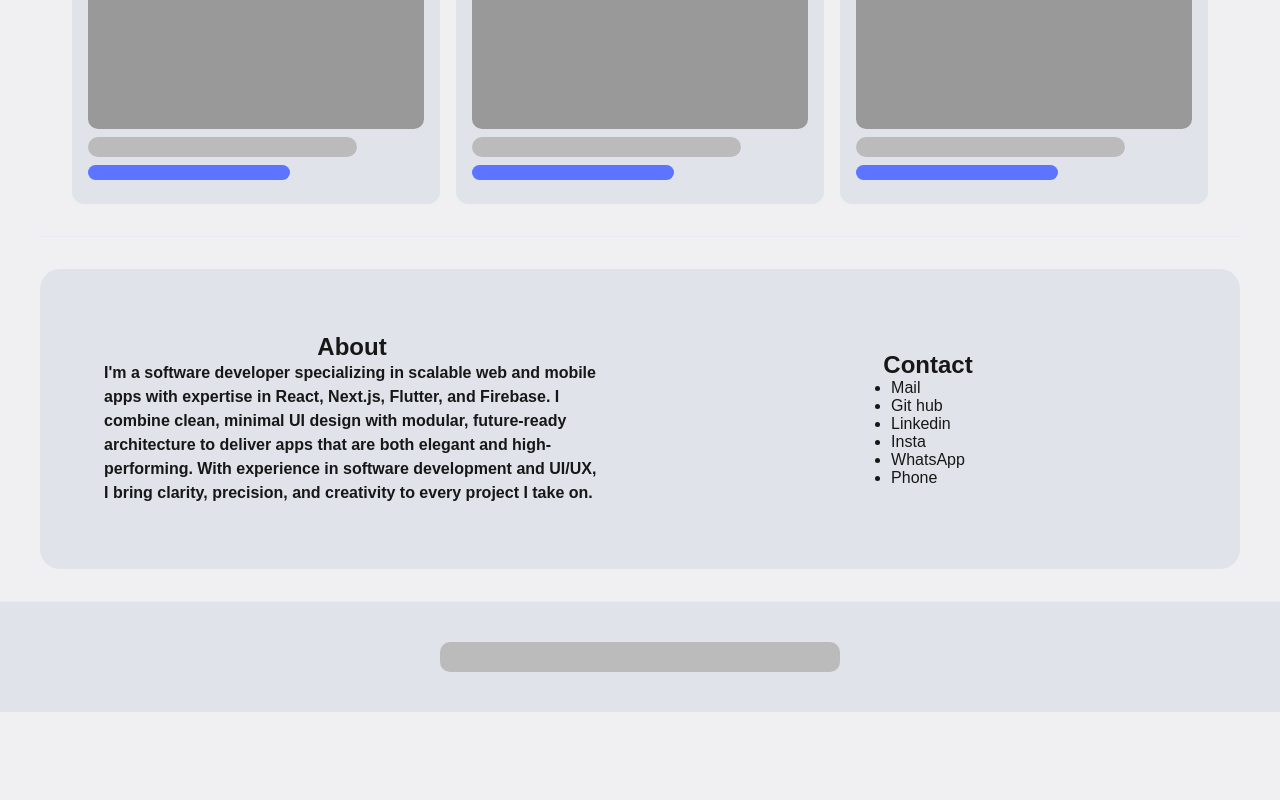
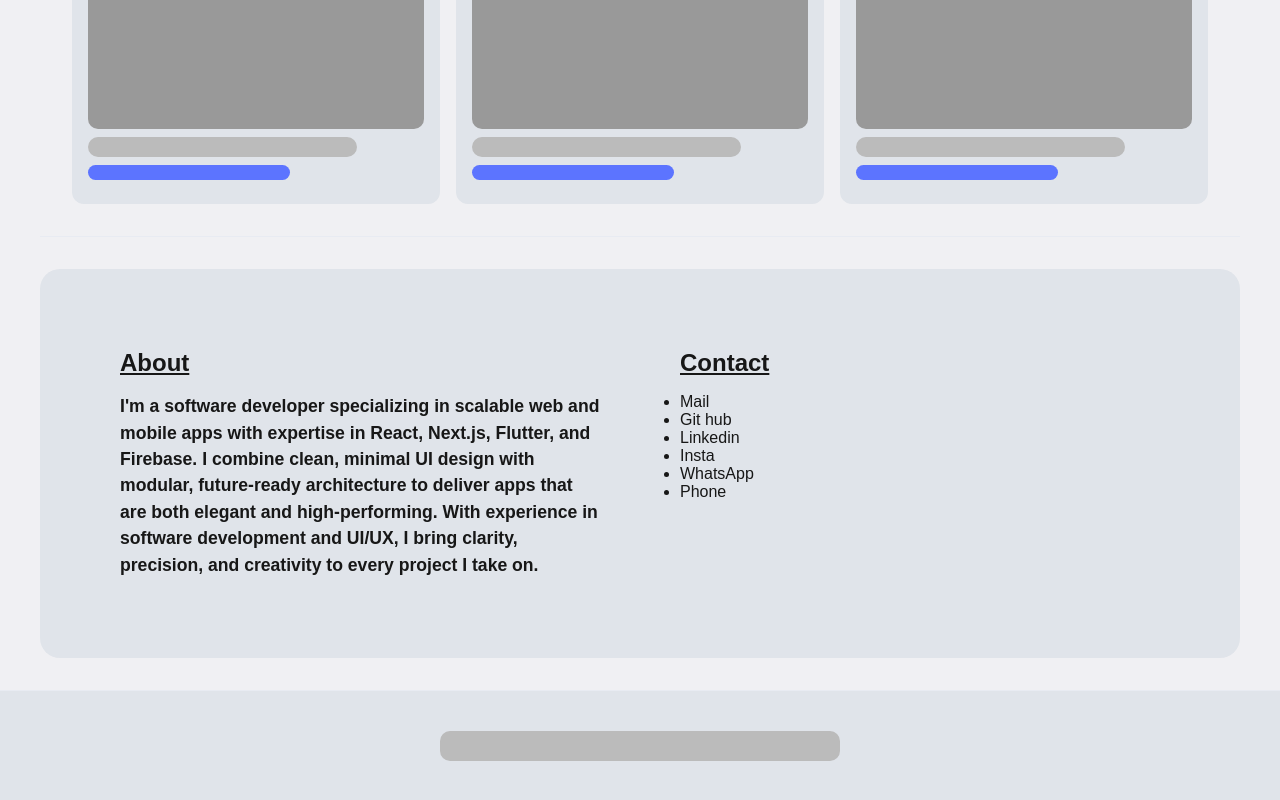
Before and after one commit to PratikKumarRout/Pratik-Kumar-Rout, a Next.js app: page / in a window 1280 px wide. Shown: the part 960-1760 px from the top of the page. Before the commit the page ends 1672 px from the top, so only its background shows below. Built offline with nearby package versions, Linux system fonts and the light colour scheme.

Commit message:
Abot section change UI version 0.3.5

```diff
--- a/src/app/components/AboutContact.js
+++ b/src/app/components/AboutContact.js
@@ -4,29 +4,17 @@ import styles from "./AboutContact.module.css";
 
 export default function AboutContact() {
     return (
-        <section id="contact" style={{
-
-        }}>
-            <div style={{
-                maxWidth: "1200px",
-                display: "flex",
-                justifyContent: "space-between",
-                gap: "5rem",
-                alignItems: "center",
-                margin: "auto",
-                padding: "4rem",
-                backgroundColor: "#e0e4ea",
-                borderRadius: "20px"
-            }}>
-                <div style={{ flex: 1, placeItems: "center" }}>
+        <section id="contact">
+            <div className={styles.aboutContactContainer}>
+                <div className={styles.about} >
                     <h2>About</h2>
                     <p className={styles.para}>I&apos;m a software developer specializing in scalable web and mobile apps with expertise in React, Next.js, Flutter, and Firebase.
                         I combine clean, minimal UI design with modular, future-ready architecture to deliver apps that are both elegant and high-performing.
                         With experience in software development and UI/UX, I bring clarity, precision, and creativity to every project I take on.</p>
                 </div>
-                <div style={{ flex: 1, placeItems: "center" }}>
+                <div className={styles.contact}>
                     <h2>Contact</h2>
-                    <div style={{ display: "flex" }}>
+                    <div>
                         <ul>
                             <li>Mail</li>
                             <li>Git hub</li>
--- a/src/app/components/AboutContact.module.css
+++ b/src/app/components/AboutContact.module.css
@@ -1,6 +1,31 @@
+.aboutContactContainer {
+    display: flex;
+    max-width: 1200px;
+    justify-content: space-between;
+    gap: 5rem;
+    margin: auto;
+    padding: 5rem;
+    background-color: var(--secondary);
+    border-radius: 1.25rem;
+    align-items: flex-start;
+}
+
+
+
+.about, .contact {
+    flex: 1;
+    min-width: 0;
+}
+
+.about h2, .contact h2 {
+    margin-bottom: 1rem;
+    text-decoration: underline;
+}
+
 .para {
     font-weight: bold;
     line-height: 1.5;
     margin: 0 auto;
     text-align: left;
+    font-size: 1.1rem;
 }
--- a/src/app/components/Header.module.css
+++ b/src/app/components/Header.module.css
@@ -49,6 +49,7 @@
     box-shadow: var(--offset);
     color: var(--accent);
     font-weight: bold;
+    font-size: medium;
     transition: all 0.2s ease-in-out;
 }
 
--- a/src/app/components/Hero.js
+++ b/src/app/components/Hero.js
@@ -20,11 +20,11 @@ export default function Hero() {
         <div>
           <div className={styles.heroTitle}><h1>Hi, I&apos;m Pratik</h1></div>
           <div>
-            <p style={{ fontWeight: "bold", fontSize: "20px", padding: "10px" }}>
+            <p style={{ fontWeight: "bold", fontSize: "1.25rem", padding: "10px" }}>
               - a software developer specializing in minimal, scalable web & mobile apps.<br />
               I develop apps using modular architecture & minimal UI.</p>
           </div>
-          <p style={{ fontWeight: "bold", fontSize: "22px", padding: "10px" }}>
+          <p style={{ fontWeight: "bold", fontSize: "1.37rem", padding: "10px" }}>
             &quot;Desing Smart. Build Fast.&quot;
           </p>
         </div>
--- a/src/app/components/Hero.module.css
+++ b/src/app/components/Hero.module.css
@@ -61,7 +61,7 @@
     padding: 1rem 2rem;
     border-radius: 1rem;
     box-shadow: var(--offset);
-    font-size: larger;
+    font-size: 1.37rem;
     font-weight: bold;
     place-content: center;
     text-decoration: none;
```
